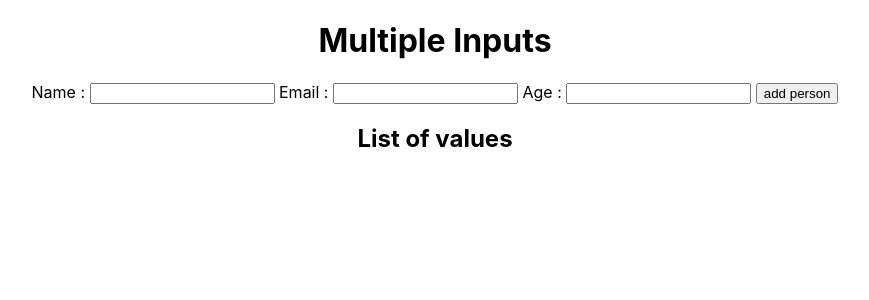
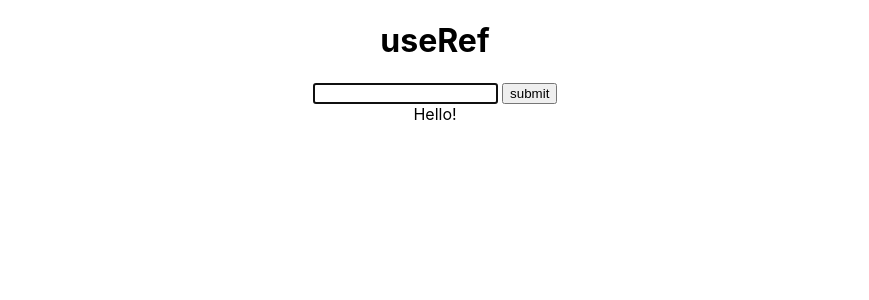
Before and after one commit to akshaypithadiya/react-design-patterns, a React (Create React App) app: page / in a window 1280 px wide. Shown: the top 300 px of the page, without its empty margins (205-1074 px from the left). Built offline with nearby package versions, Linux system fonts and the light colour scheme.

Commit message:
useRef done

```diff
--- a/src/App.js
+++ b/src/App.js
@@ -17,7 +17,10 @@ import React from "react";
 
 // forms
 // import ControlledInputs from "./design-patterns/forms/ControlledInputs";
-import MultipleInputs from "./design-patterns/forms/MultipleInputs";
+// import MultipleInputs from "./design-patterns/forms/MultipleInputs";
+
+// useRef
+import UseRefBasics from "./design-patterns/useRef/UseRefBasics";
 
 import "./App.css";
 
@@ -43,8 +46,9 @@ const App = () => {
 
     //forms
     <ControlledInputs />
+    <MultipleInputs />
     */}
-      <MultipleInputs />
+      <UseRefBasics />
     </div>
   );
 };
--- /dev/null
+++ b/src/design-patterns/useRef/UseRefBasics.js
@@ -0,0 +1,34 @@
+import React, { useRef, useEffect } from "react";
+
+// preserves values
+// does not trigger re-render
+// target DOM nodes/elements
+
+const UseRefBasics = () => {
+  const refContainer = useRef(null);
+  const divContainer = useRef(null);
+
+  const handleSubmit = (e) => {
+    e.preventDefault();
+    console.log(refContainer.current.value);
+    console.log(divContainer.current);
+  };
+
+  useEffect(() => {
+    console.log(refContainer.current);
+    refContainer.current.focus();
+  });
+  return (
+    <div>
+      <h1>useRef</h1>
+      <form onSubmit={handleSubmit}>
+        <input type="text" ref={refContainer} />
+        &nbsp;
+        <button type="submit">submit</button>
+        <div ref={divContainer}>Hello!</div>
+      </form>
+    </div>
+  );
+};
+
+export default UseRefBasics;
```
